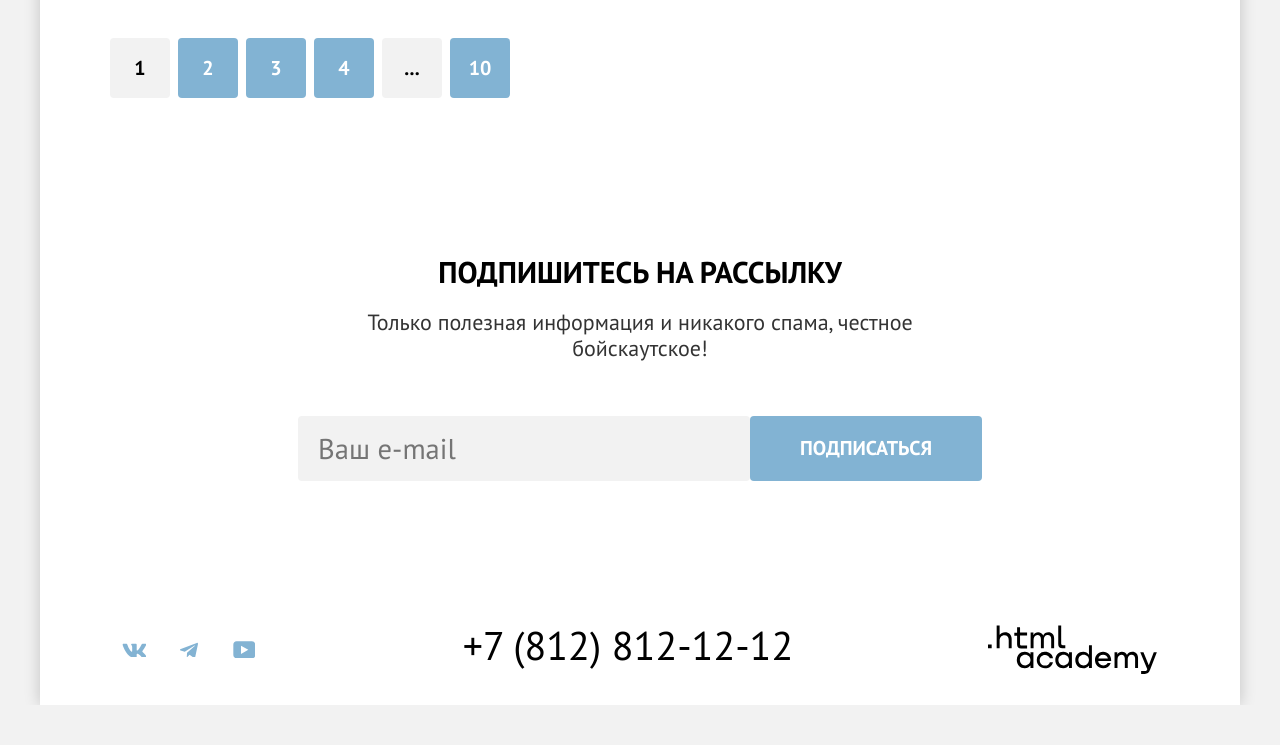
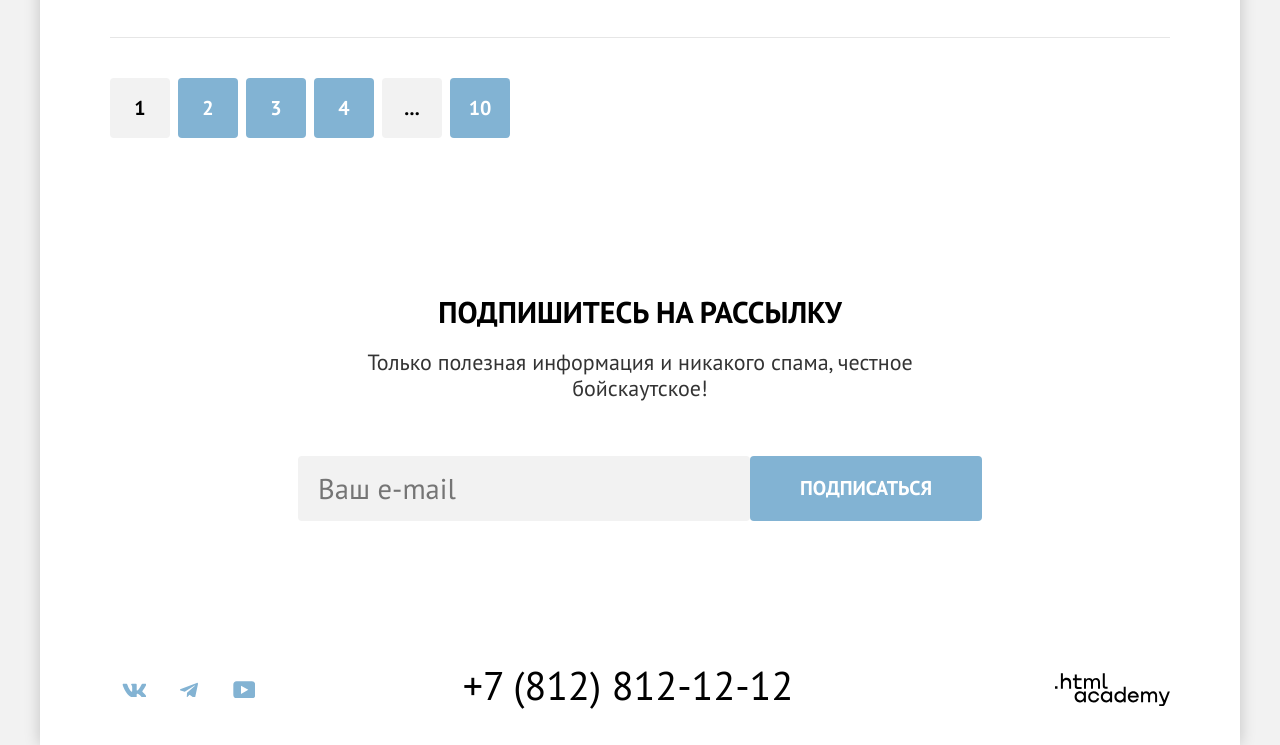
Before and after one commit to htmlacademy-htmlcss/2470039-sedona-39, a plain HTML site: page catalog.html in a window 1280 px wide. Shown: the part 1591-2336 px from the top of the page. Before the commit the page ends 2296 px from the top, so only its background shows below. Drawn offline with Linux system fonts and the light colour scheme.

Commit message:
Добавляет маску лого, стилизацию телефона.

```diff
--- a/catalog.html
+++ b/catalog.html
@@ -281,10 +281,10 @@
           <h2 class="visually-hidden">Номер телефона</h2>
           <a class="phone" href="tel:+78128121212">+7 (812) 812-12-12</a>
         </section>
-        <span class="visually-hidden">Выполнено Академией HTML</span>
-        <a class="developer" href="https://htmlacademy.ru">
-          <img class="developer-logo" src="images/logo-html-academy.svg" alt="Логотип Академии">
-        </a>
+        <p class="developer">
+          <span class="visually-hidden">Выполнено Академией HTML</span>
+          <a class="developer-logo" href="https://htmlacademy.ru"></a>
+        </p>
       </footer>
     </div>
   </body>
--- a/styles/styles.css
+++ b/styles/styles.css
@@ -663,12 +663,37 @@ li.socials-item:nth-child(3n) {
   width: 720px;
 }
 
+.phone:hover {
+  color: #756157;
+}
+
+.phone:active {
+  color: #756157;
+  opacity: 30%;
+}
+
 .developer {
   display: flex;
-  padding-top: 40px;
-  padding-bottom: 30px;
-  margin-right: 70px;
-  height: 50px;
+  padding: 48px 70px 38px 0;
+  margin: 0;
+  margin-left: auto;
+}
+
+.developer-logo {
+  mask-image: url(../images/logo-html-academy.svg);
+  mask-repeat: no-repeat;
+  background-color: #000;
+  width: 115px;
+  height: 33px;
+}
+
+.developer-logo:hover {
+  background-color: #756157;
+}
+
+.developer:active {
+  background-color: #756157;
+  opacity: 30%;
 }
 
 /* CATALOG */
@@ -970,7 +995,7 @@ li.socials-item:nth-child(3n) {
 .catalog {
   display: grid;
   margin: 0 70px;
-  padding: 0;
+  padding-top: 40px;
 }
 
 .catalog::after {
```
Also changed, not shown: index.html (+4 -4 lines).
